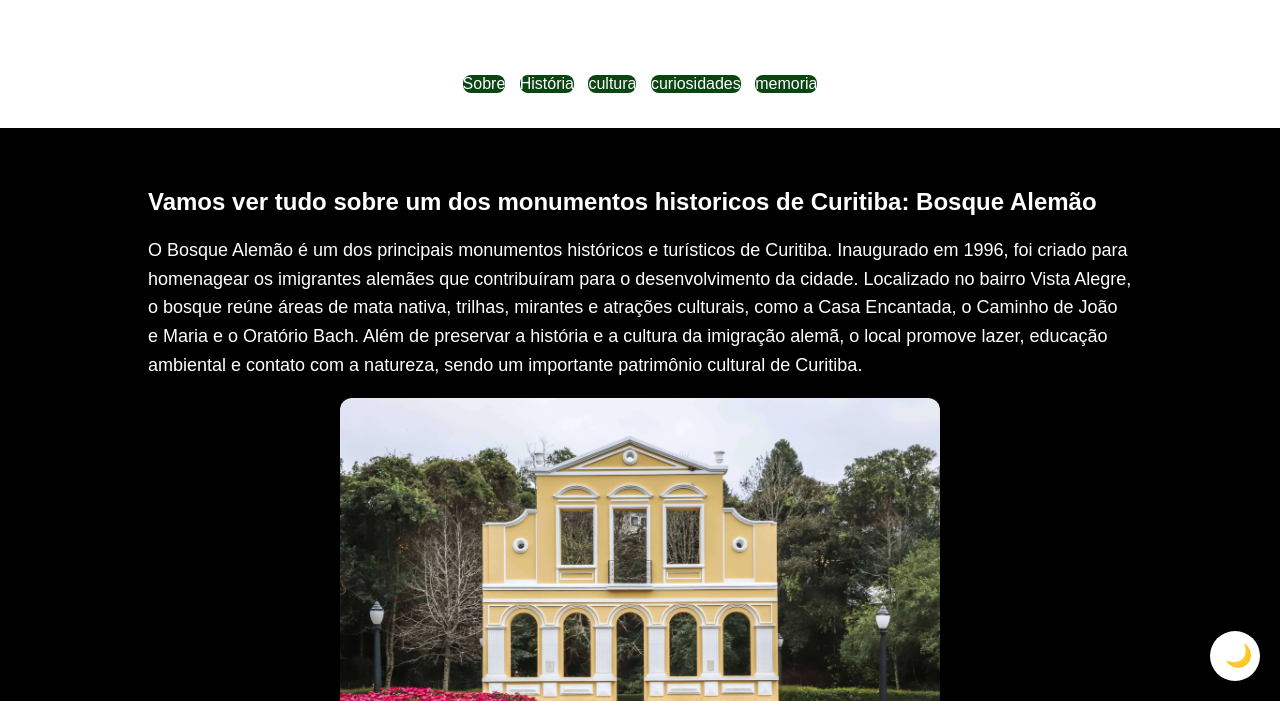
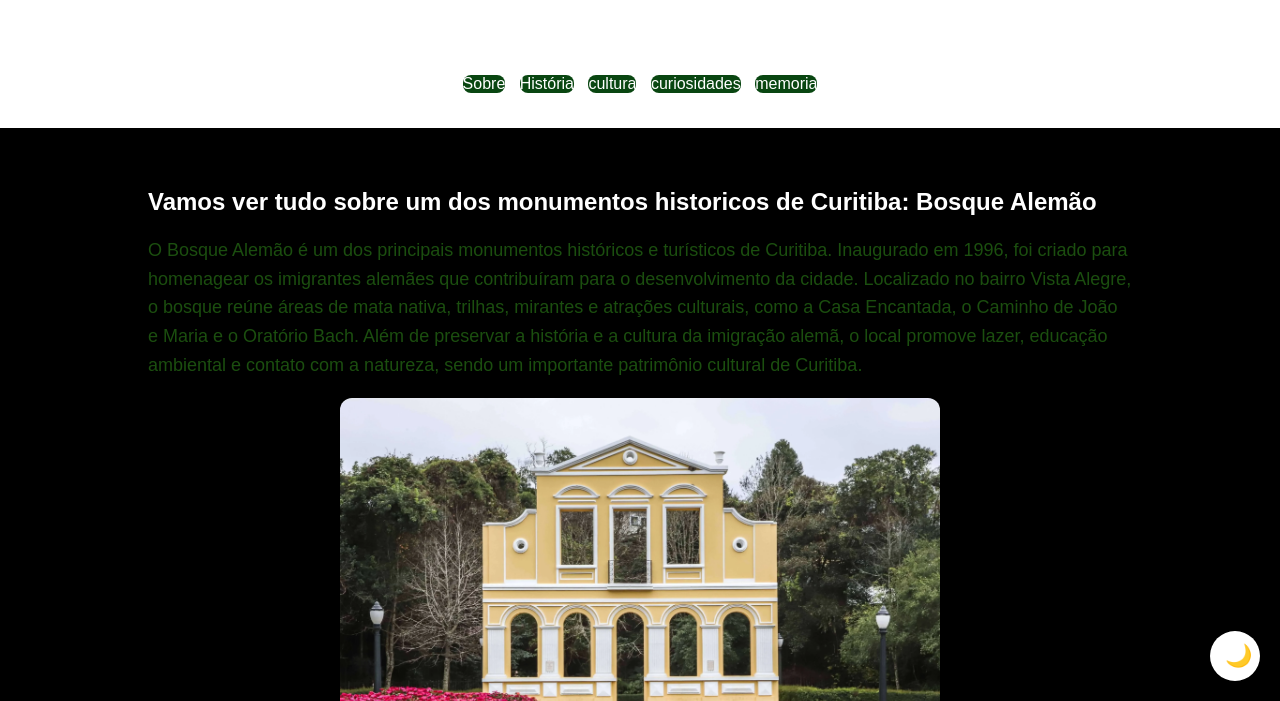
Before and after one commit to andrieelly/tarefa.ed.digital, a plain HTML site: page index.html in a window 1280 px wide. Both pictures are taken after a click on the button "alterar entre tema claro e escuro". Shown: the part 99-800 px from the top of the page. Drawn offline with Linux system fonts and the light colour scheme.

Commit message:
mudanças no style

```diff
--- a/style.css
+++ b/style.css
@@ -12,7 +12,7 @@
 }
 .tema-escuro{
     --cor-fundo:black;
-    --cor-texto:rgb(255, 255, 255);
+    --cor-texto:rgb(27, 78, 15);
     --cor-principal:white;
     --cor-superficie:black;
     --cor-card:rgb(27, 78, 15);
```
